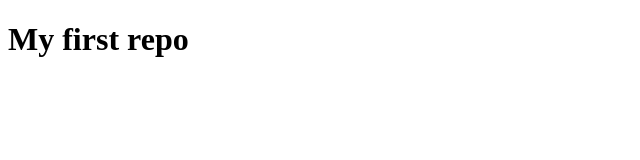
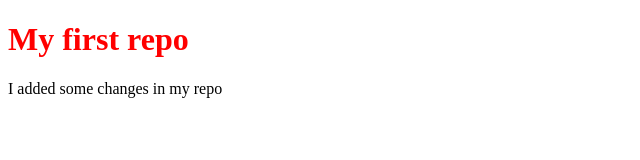
Before and after one commit to afrenchel/first-repo, a plain HTML site: page index.html in a window 1280 px wide. Shown: the whole page, without its empty margins (0-640 px from the left). Drawn offline with Linux system fonts and the light colour scheme.

Commit message:
added paragraph and changed the h1 color

```diff
--- a/index.html
+++ b/index.html
@@ -5,8 +5,10 @@
     <meta http-equiv="X-UA-Compatible" content="IE=edge">
     <meta name="viewport" content="width=device-width, initial-scale=1.0">
     <title>alina</title>
+    <link rel="stylesheet" href="style.css">
 </head>
 <body>
     <h1>My first repo</h1>
+    <p>I added some changes in my repo</p>
 </body>
 </html>
--- /dev/null
+++ b/style.css
@@ -0,0 +1 @@
+h1 {color: red;}
```
